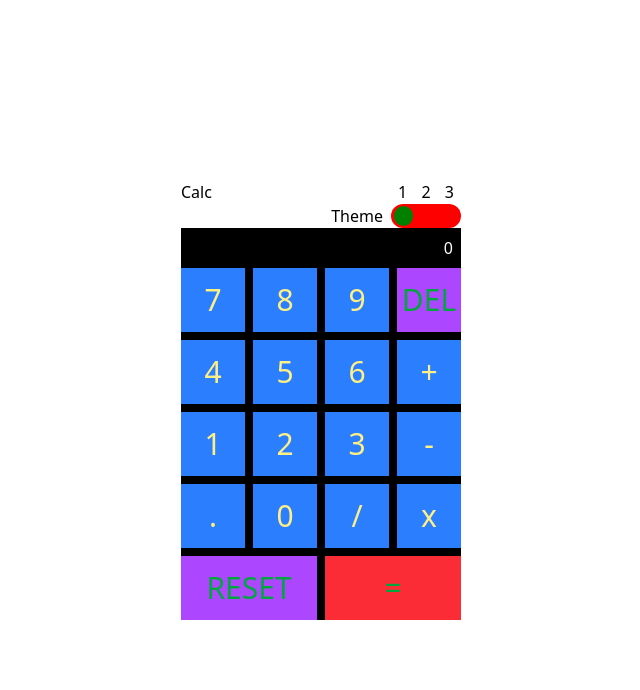
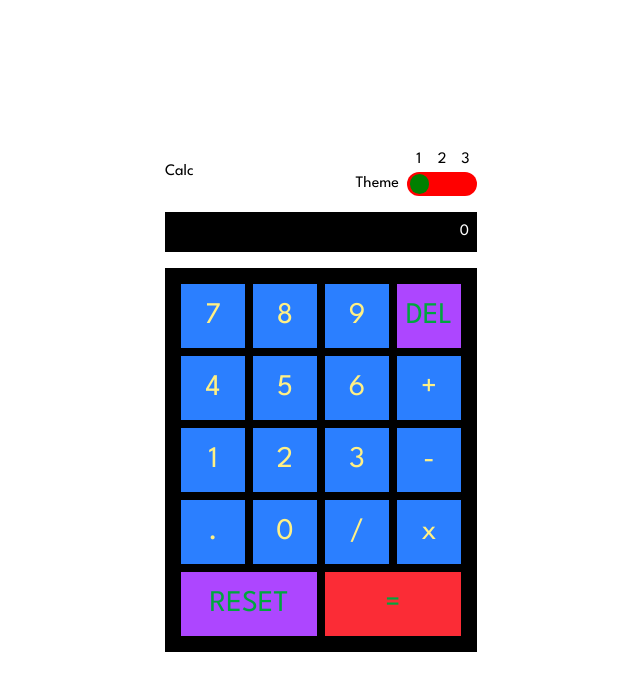
Before and after one commit to timshandrew/calculator, a React (Vite) app: page / in a window 1280 px wide. Shown: the top 690 px of the page, without its empty margins (319-959 px from the left). Built offline with nearby package versions, Linux system fonts and the light colour scheme.

Commit message:
Add colour theme variables.

```diff
--- a/index.html
+++ b/index.html
@@ -3,6 +3,11 @@
   <head>
     <meta charset="UTF-8" />
     <link rel="icon" type="image/svg+xml" href="/vite.svg" />
+    <link rel="preconnect" href="https://fonts.googleapis.com" />
+    <link rel="preconnect" href="https://fonts.gstatic.com" crossorigin />
+    <link
+      href="https://fonts.googleapis.com/css2?family=League+Spartan:wght@100..900&display=swap"
+      rel="stylesheet" />
     <meta name="viewport" content="width=device-width, initial-scale=1.0" />
     <title>Calculator</title>
   </head>
--- a/src/components/CalculatorBody.tsx
+++ b/src/components/CalculatorBody.tsx
@@ -1,24 +1,34 @@
 import React from "react";
 import buttonData from "../buttonData.json";
 import CalculatorButton from "./CalculatorButton.tsx";
-import { type MathSymbol, type KeyThemeVariant, type CalculatorKeyLabel } from "../types/sharedTypes";
+import {
+  type MathSymbol,
+  type KeyThemeVariant,
+  type CalculatorKeyLabel,
+} from "../types/sharedTypes";
 
 type CalculatorBodyProps = {
   expression: MathSymbol[];
-    setExpression: React.Dispatch<React.SetStateAction<MathSymbol[]>>}
+  setExpression: React.Dispatch<React.SetStateAction<MathSymbol[]>>;
+};
 
-export default function CalculatorBody({ expression, setExpression } : CalculatorBodyProps) {
-    const buttons: React.JSX.Element[] = createButtons(expression, setExpression)
+export default function CalculatorBody({
+  expression,
+  setExpression,
+}: CalculatorBodyProps) {
+  const buttons: React.JSX.Element[] = createButtons(expression, setExpression);
 
-    return (<div className="grid bg-black auto-rows-[4rem] auto-cols-[4rem] gap-2">
+  return (
+    <div className="grid bg-black auto-rows-[4rem] auto-cols-[4rem] gap-2 p-4">
       {buttons}
-    </div>)
+    </div>
+  );
 }
 
 type CreateButtonsType = (
   expression: MathSymbol[],
   setExpression: React.Dispatch<React.SetStateAction<MathSymbol[]>>
-) => React.JSX.Element[]
+) => React.JSX.Element[];
 
 const createButtons: CreateButtonsType = (expression, setExpression) => {
   const buttons: React.JSX.Element[] = [];
@@ -32,8 +42,9 @@ const createButtons: CreateButtonsType = (expression, setExpression) => {
         variant={button.variant as KeyThemeVariant}
         columnSpan={button.gridSpan.column}
         gridOrigin={button.gridOrigin}
-        />)
+      />
+    );
   }
 
   return buttons;
-}
+};
--- a/src/components/CalculatorHeader.tsx
+++ b/src/components/CalculatorHeader.tsx
@@ -12,7 +12,7 @@ export default function CalculatorHeader({
   setTheme,
 }: CalculatorHeaderProps) {
   return (
-    <div className="flex justify-between">
+    <div className="flex justify-between items-center mb-4">
       <h1>Calc</h1>
       <ThemeSelector theme={theme} setTheme={setTheme} />
     </div>
--- a/src/components/CalculatorScreen.tsx
+++ b/src/components/CalculatorScreen.tsx
@@ -2,10 +2,18 @@ import { type MathSymbol } from "../types/sharedTypes";
 import { formatMathExpression } from "../utils/utils";
 
 type CalculatorScreenProps = {
-    expression: MathSymbol[]
+  expression: MathSymbol[];
+};
+
+export default function CalculatorScreen({
+  expression,
+}: CalculatorScreenProps) {
+  const formattedExpression = formatMathExpression(
+    expression.toString().replace(new RegExp(",", "g"), "")
+  );
+  return (
+    <div className="bg-black text-white text-end p-2 mb-4">
+      {formattedExpression}
+    </div>
+  );
 }
-
-export default function CalculatorScreen({ expression } : CalculatorScreenProps) {
-    const formattedExpression = formatMathExpression(expression.toString().replace(new RegExp(",", "g"), ""));
-    return (<div className="bg-black text-white text-end p-2">{formattedExpression}</div>)
-}
--- a/src/index.css
+++ b/src/index.css
@@ -1,4 +1,58 @@
 @import "tailwindcss";
+
+@theme inline {
+  --color-bg-app: var(--clr-bg-app);
+  --color-bg-accent: var(--clr-bg-accent);
+  --color-bg-screen: var(--clr-bg-screen);
+  --color-bg-keypad: var(--clr-bg-keypad);
+  --color-text-main: var(--clr-text-main);
+  --color-bg-key-main: var(--clr-bg-key-main);
+  --color-bg-key-secondary: var(--clr-bg-key-secondary);
+  --color-text-secondary: var(--clr-text-secondary);
+  --color-text-secondary-inverse: var(--clr-text-accent-inverse);
+}
+
+.theme1 {
+  --clr-bg-app: #3a4663;
+  --clr-bg-accent: #d03f2f;
+  --clr-bg-screen: #181f33;
+  --clr-bg-keypad: #242d44;
+  --clr-bg-key-main: #eae3dc;
+  --clr-bg-key-secondary: #647198;
+  --clr-text-main: #ffffff;
+  --clr-text-secondary: #434a59;
+  /* Problem here - this colour is used as an inverse in one theme only. Otherwise it is the same as
+     the text secondary colour. Is there a more semantically fitting name? */
+  --clr-text-secondary-inverse: #ffffff;
+}
+
+.theme2 {
+  --clr-bg-app: #e6e6e6;
+  --clr-bg-accent: #c85402;
+  --clr-bg-screen: #eeeeee;
+  --clr-bg-keypad: #d2cdcd;
+  --clr-bg-key-main: #e5e4e1;
+  --clr-bg-key-secondary: #378187;
+  --clr-text-main: #36362c;
+  --clr-text-secondary: #ffffff;
+  --clr-text-secondary-inverse: #ffffff;
+}
+
+.theme3 {
+  --clr-bg-app: #17062a;
+  --clr-bg-accent: #00ded0;
+  --clr-bg-screen: #1e0936;
+  --clr-bg-keypad: #1e0936;
+  --clr-bg-key-main: #331c4d;
+  --clr-bg-key-secondary: #56077c;
+  --clr-text-main: #ffe53d;
+  --clr-text-secondary: #ffffff;
+  --clr-text-secondary-inverse: #1a2327;
+}
+
+body {
+  font-family: "League Spartan", sans-serif;
+}
 
 .tripleSwitch {
   cursor: pointer;
```
Lines whose indentation alone changed are shown as unchanged.
